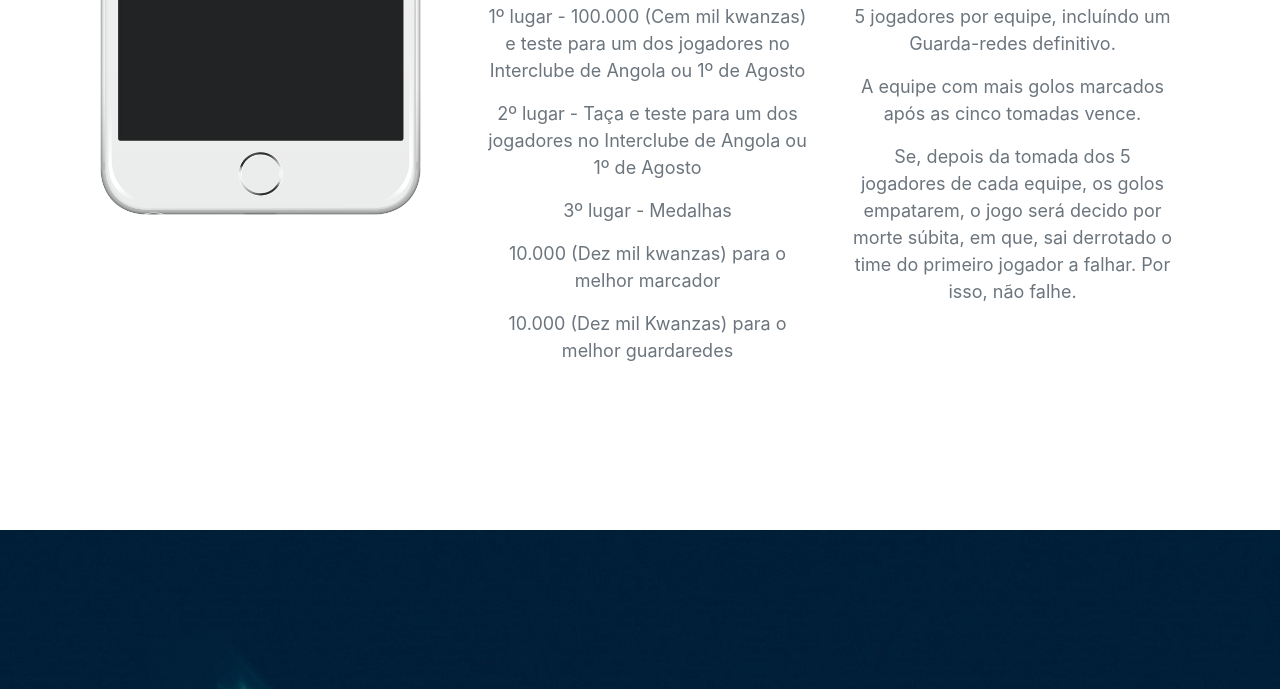
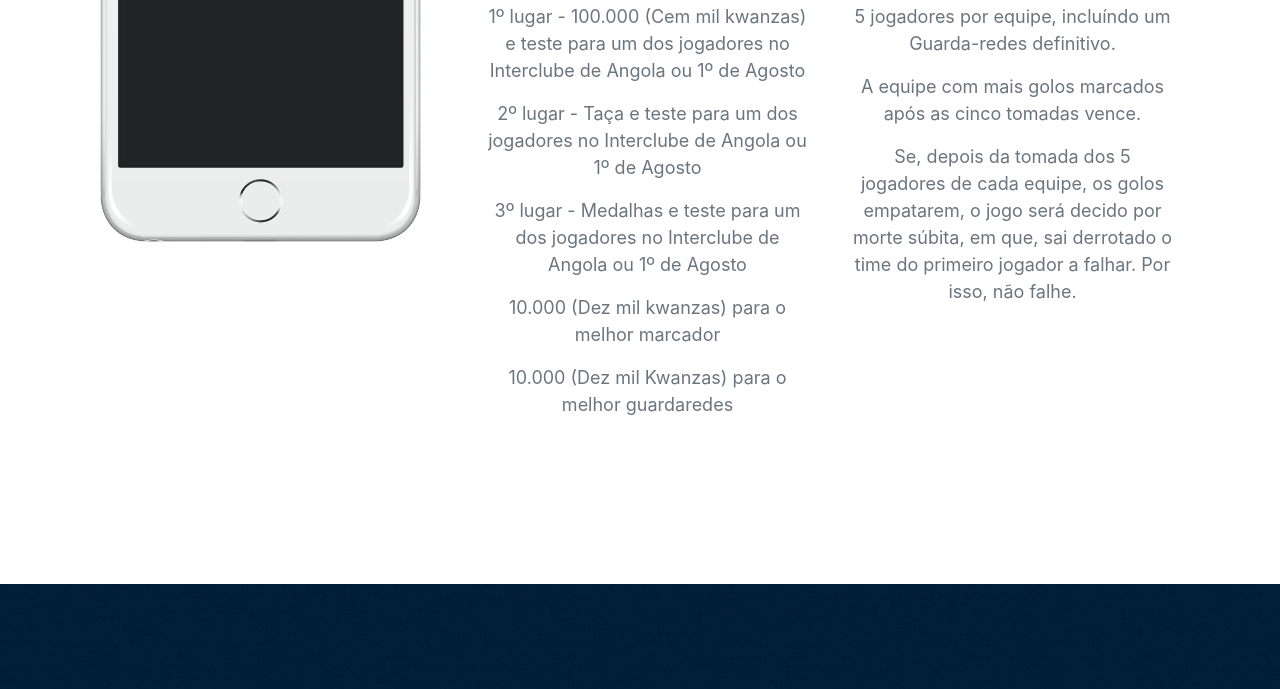
Before and after one commit to Torneio-de-penaltis/TP-AO, a website with bundled scripts: page index.html in a window 1280 px wide. Shown: the part 2537-3226 px from the top of the page. Built offline with nearby package versions, Linux system fonts and the light colour scheme; a script that the page names is missing; a web font is replaced by a local one.

Commit message:
Update index.html

```diff
--- a/index.html
+++ b/index.html
@@ -158,7 +158,7 @@
                   <h3>Prêmios</h3>
 				  <p class="text-muted">1º lugar - 100.000 (Cem mil kwanzas) e teste para um dos jogadores no Interclube de Angola ou 1º de Agosto</p>
 				  <p class="text-muted">2º lugar - Taça e teste para um dos jogadores no Interclube de Angola ou 1º de Agosto</p>
-				  <p class="text-muted">3º lugar - Medalhas</p>
+				  <p class="text-muted">3º lugar - Medalhas e teste para um dos jogadores no Interclube de Angola ou 1º de Agosto</p>
 			          <p class="text-muted">10.000 (Dez mil kwanzas) para o melhor marcador</p>
 			          <p class="text-muted">10.000 (Dez mil Kwanzas) para o melhor guardaredes</p>
                 </div>
```
